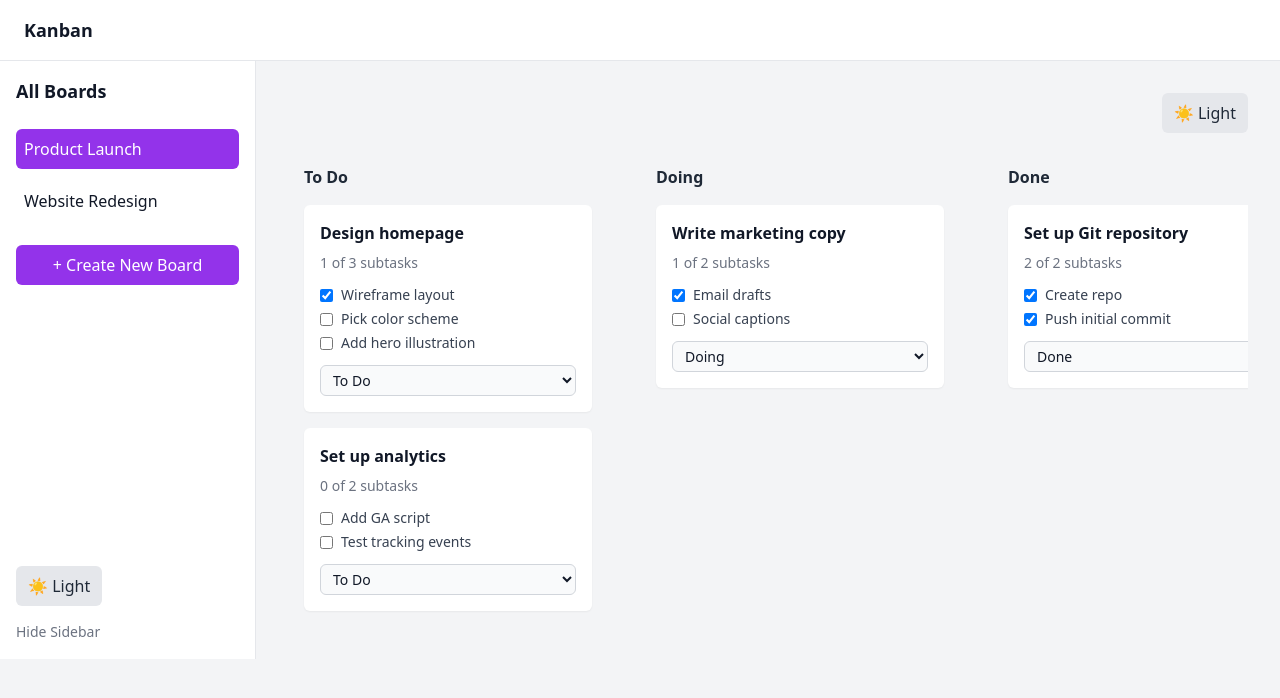
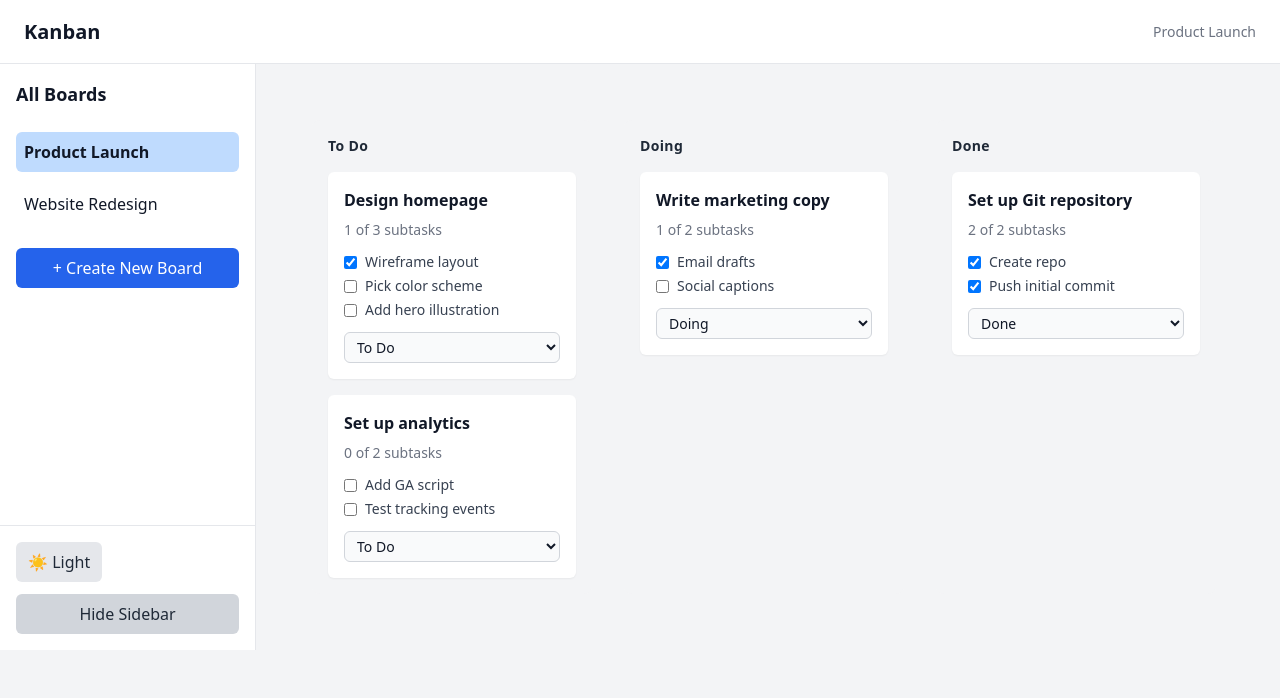
Before and after one commit to wahedd12/Krabantest, a React (Vite) app: page / in a window 1280 px wide. Shown: the top 698 px of the page. Built offline with nearby package versions, Linux system fonts and the light colour scheme.

Commit message:
Fix drag-and-drop

```diff
--- a/src/App.jsx
+++ b/src/App.jsx
@@ -2,7 +2,6 @@ import { useEffect } from "react";
 import Header from "./Components/Header";
 import Sidebar from "./Components/Sidebar";
 import Board from "./Components/Board";
-import ThemeToggle from "./Components/ThemeToggle";
 import { useBoard } from "./context/BoardContext";
 
 export default function App() {
@@ -27,11 +26,6 @@ export default function App() {
 
         {/* Main content */}
         <main className="flex-1 p-4 md:p-6 lg:p-8 overflow-x-hidden">
-          {/* Theme toggle top-right */}
-          <div className="flex justify-end mb-4">
-            <ThemeToggle />
-          </div>
-
           <Board />
         </main>
       </div>
--- a/src/Components/Board.jsx
+++ b/src/Components/Board.jsx
@@ -33,16 +33,14 @@ export default function Board() {
 
   return (
     <DndContext collisionDetection={closestCenter} onDragEnd={handleDragEnd}>
-      <div className="flex gap-4 md:gap-6 lg:gap-8 overflow-x-auto">
+      <div className="flex gap-4 md:gap-6 lg:gap-8 overflow-x-auto p-2 md:p-4 lg:p-6">
         {activeBoard.columns.map((col) => (
           <SortableContext
             key={col.id}
             items={col.tasks.map((task) => task.id)}
             strategy={verticalListSortingStrategy}
           >
-            <div className="flex-shrink-0 w-64 md:w-72 lg:w-80">
-              <Column column={col} boardId={activeBoard.id} />
-            </div>
+            <Column column={col} boardId={activeBoard.id} />
           </SortableContext>
         ))}
       </div>
--- a/src/Components/Column.jsx
+++ b/src/Components/Column.jsx
@@ -4,11 +4,15 @@ import Task from "./Task";
 
 export default function Column({ column, boardId }) {
   return (
-    <div className="bg-gray-100 dark:bg-gray-800 rounded-lg p-4 w-80 flex-shrink-0">
-      <h3 className="font-bold text-gray-800 dark:text-gray-100 mb-4">
+    <div
+      className="bg-gray-100 dark:bg-gray-800 rounded-lg p-4 w-[280px] flex-shrink-0"
+    >
+      {/* Column Title */}
+      <h3 className="font-bold text-gray-800 dark:text-gray-100 mb-4 text-sm tracking-wide">
         {column.name}
       </h3>
 
+      {/* Tasks */}
       <SortableContext
         items={column.tasks.map((task) => task.id)}
         strategy={verticalListSortingStrategy}
--- a/src/Components/Header.jsx
+++ b/src/Components/Header.jsx
@@ -1,23 +1,29 @@
 import { useBoard } from "../context/BoardContext";
 
 export default function Header() {
-  const { dispatch } = useBoard();
+  const { state } = useBoard();
 
   return (
-    <header className="flex items-center justify-between px-6 py-4
-                       bg-white dark:bg-gray-800
-                       border-b border-gray-200 dark:border-gray-700">
-      <h1 className="text-lg font-bold text-gray-900 dark:text-white">
+    <header
+      className="
+        flex items-center justify-between
+        px-6 py-4
+        bg-white dark:bg-gray-800
+        border-b border-gray-200 dark:border-gray-700
+        h-16
+      "
+    >
+      {/* Logo / App Name */}
+      <h1 className="text-xl font-bold text-gray-900 dark:text-white">
         Kanban
       </h1>
 
-      {/* Mobile Sidebar Toggle ONLY */}
-      <button
-        onClick={() => dispatch({ type: "TOGGLE_SIDEBAR" })}
-        className="md:hidden text-sm text-gray-500 dark:text-gray-400"
-      >
-        ☰
-      </button>
+      {/* Right-side: (desktop only) can add profile/avatar later */}
+      <div className="hidden md:flex items-center gap-4">
+        <span className="text-gray-500 dark:text-gray-400 text-sm">
+          {state.boards.find(b => b.id === state.currentBoardId)?.name || ""}
+        </span>
+      </div>
     </header>
   );
 }
--- a/src/Components/Sidebar.jsx
+++ b/src/Components/Sidebar.jsx
@@ -6,40 +6,37 @@ export default function Sidebar() {
 
   return (
     <>
+      {/* Mobile / Tablet Toggle Button */}
+      <button
+        className="p-2 md:hidden bg-gray-200 dark:bg-gray-700 rounded-md m-2"
+        onClick={() => dispatch({ type: "TOGGLE_SIDEBAR" })}
+      >
+        ☰
+      </button>
+
       {/* Sidebar */}
       <aside
         className={`
-          fixed inset-y-0 left-0 z-40 w-64
-          bg-white dark:bg-gray-800
-          border-r border-gray-200 dark:border-gray-700
+          bg-white dark:bg-gray-800 border-r border-gray-200 dark:border-gray-700
+          fixed inset-y-0 left-0 z-40
           transform transition-transform duration-300
           ${state.isSidebarOpen ? "translate-x-0" : "-translate-x-full"}
-          md:translate-x-0 md:static
-          flex flex-col
+          md:translate-x-0 md:static md:w-64 lg:w-64
+          flex flex-col justify-between
         `}
       >
-        {/* Top */}
         <div className="p-4">
-          <h2 className="text-lg font-bold mb-6 text-gray-900 dark:text-white">
-            All Boards
-          </h2>
+          <h2 className="text-lg font-bold mb-6">All Boards</h2>
 
           <ul className="space-y-3">
             {state.boards.map((board) => (
               <li
                 key={board.id}
-                onClick={() =>
-                  dispatch({
-                    type: "SET_CURRENT_BOARD",
-                    payload: board.id,
-                  })
-                }
-                className={`cursor-pointer p-2 rounded-md
-                  ${
-                    state.currentBoardId === board.id
-                      ? "bg-purple-600 text-white"
-                      : "hover:bg-gray-200 dark:hover:bg-gray-700"
-                  }`}
+                className={`
+                  cursor-pointer p-2 rounded-md hover:bg-gray-200 dark:hover:bg-gray-700
+                  ${state.currentBoardId === board.id ? "bg-blue-200 dark:bg-blue-600 font-bold" : ""}
+                `}
+                onClick={() => dispatch({ type: "SET_CURRENT_BOARD", payload: board.id })}
               >
                 {board.name}
               </li>
@@ -47,20 +44,19 @@ export default function Sidebar() {
           </ul>
 
           <button
+            className="mt-6 w-full py-2 px-4 rounded-md bg-blue-600 text-white hover:bg-blue-700"
             onClick={() => dispatch({ type: "ADD_BOARD" })}
-            className="mt-6 w-full py-2 rounded-md bg-purple-600 text-white"
           >
             + Create New Board
           </button>
         </div>
 
-        {/* Bottom controls */}
-        <div className="mt-auto p-4 space-y-4">
+        {/* Bottom toggles */}
+        <div className="p-4 border-t border-gray-200 dark:border-gray-700">
           <ThemeToggle />
-
           <button
             onClick={() => dispatch({ type: "TOGGLE_SIDEBAR" })}
-            className="w-full text-left text-sm text-gray-500 dark:text-gray-400"
+            className="mt-3 w-full py-2 px-4 rounded-md bg-gray-300 dark:bg-gray-700 text-gray-800 dark:text-gray-100 hover:bg-gray-400 dark:hover:bg-gray-600"
           >
             Hide Sidebar
           </button>
```
